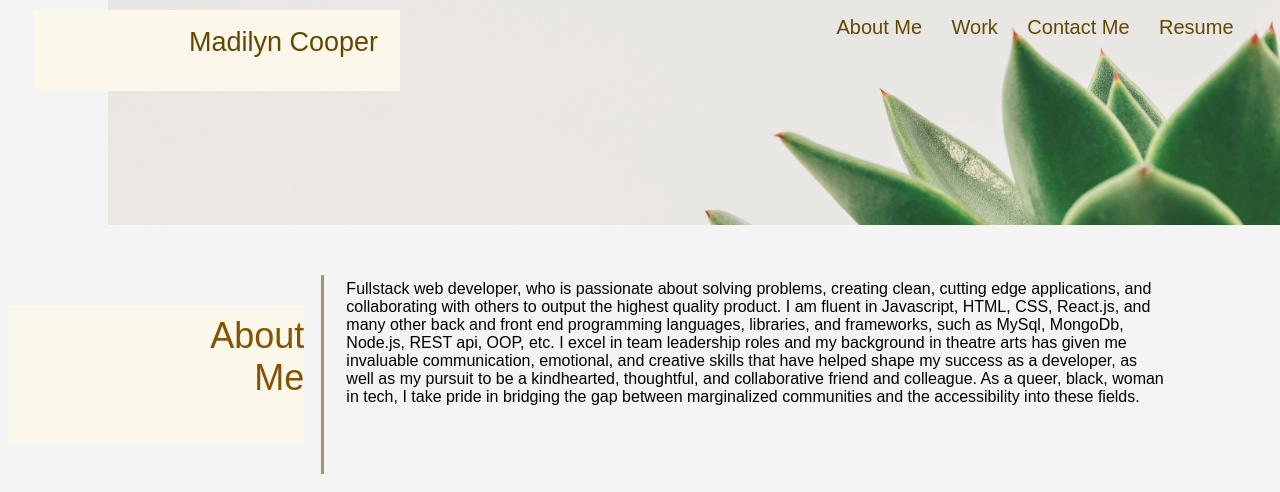
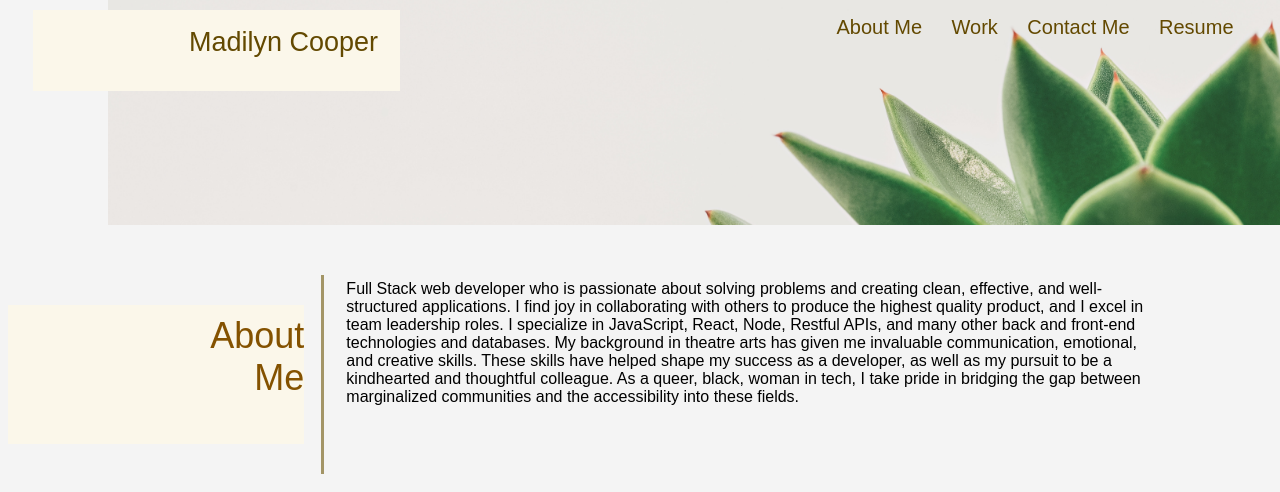
Before and after one commit to Madilyncooper/mc_portfolio, a website: page index.html in a window 1280 px wide. Shown: the top 492 px of the page. Drawn offline with Linux system fonts and the light colour scheme.

Commit message:
Updated style

```diff
--- a/assets/css/style.css
+++ b/assets/css/style.css
@@ -266,7 +266,7 @@ footer ul li:hover {
 }
 
 footer header {
-    margin-right: -61px;
+    margin-right: -72px;
 }
 
 @media screen and (max-width: 1180px) {
--- a/index.html
+++ b/index.html
@@ -39,15 +39,15 @@
                 <h2>About<br> Me</h2>
             </header>
             <div>
-                <p id="about-me">Fullstack web developer, who is passionate about solving problems, creating clean,
-                    cutting edge applications, and collaborating with others to output the highest quality product.
-                    I am fluent in Javascript, HTML, CSS, React.js, and many other back and front end programming
-                    languages, libraries, and frameworks, such as MySql, MongoDb, Node.js, REST api, OOP, etc. I excel
-                    in team leadership roles and my background in theatre arts has given me invaluable communication,
-                    emotional, and creative skills that have helped shape my success as a developer, as well as my
-                    pursuit to be a kindhearted, thoughtful, and collaborative friend and colleague. As a queer, black,
-                    woman in tech, I take pride in bridging the gap between marginalized communities and the
-                    accessibility into these fields.
+                <p id="about-me">Full Stack web developer who is passionate about solving problems and
+                    creating clean, effective, and well-structured applications. I find joy in collaborating
+                    with others to produce the highest quality product, and I excel in team leadership roles.
+                    I specialize in JavaScript, React, Node, Restful APIs, and many other back and front-end
+                    technologies and databases. My background in theatre arts has given me invaluable
+                    communication, emotional, and creative skills. These skills have helped shape my success
+                    as a developer, as well as my pursuit to be a kindhearted and thoughtful colleague.
+                    As a queer, black, woman in tech, I take pride in bridging the gap between marginalized
+                    communities and the accessibility into these fields.
                 </p>
             </div>
         </section>
```
